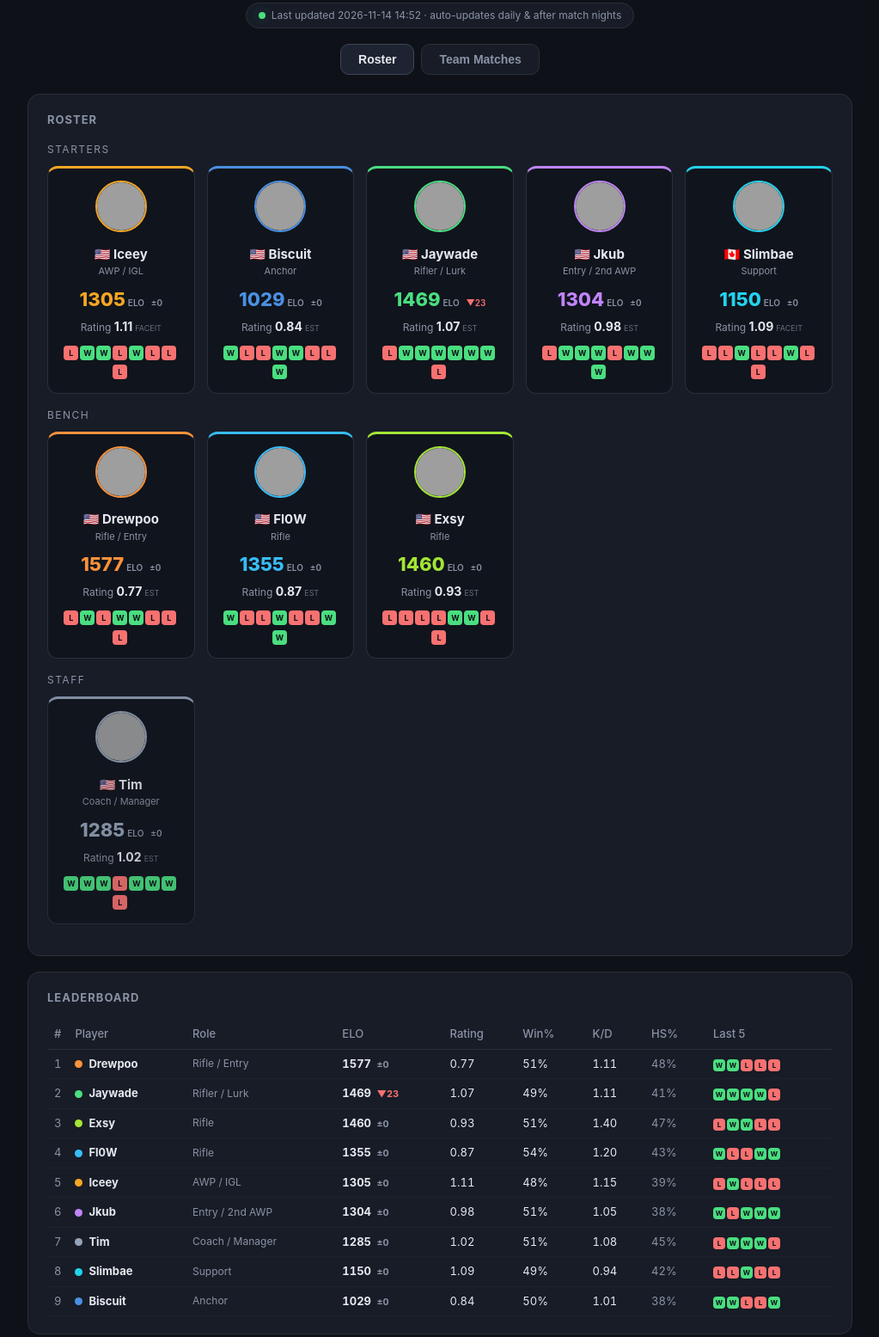
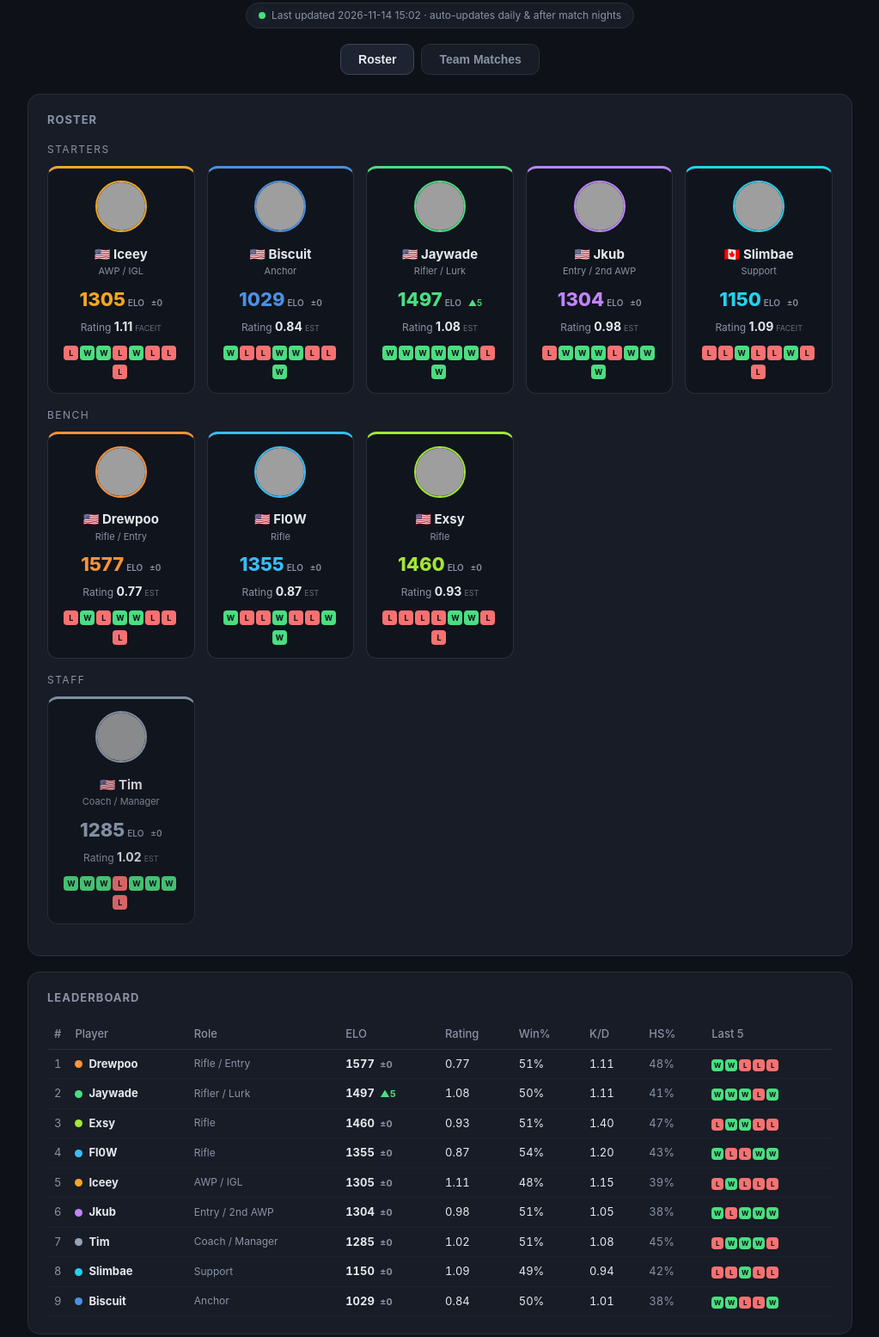
Before and after one commit to Iceey1/faceit-tracker, a plain HTML site: page index.html in a window 1280 px wide. Shown: the part 99-1654 px from the top of the page at 86% size, without its empty margins (128-1151 px from the left). Drawn offline with Linux system fonts and the light colour scheme; grey boxes are pictures that could not be loaded.

Commit message:
update dashboard 2026-11-14 15:02

```diff
--- a/index.html
+++ b/index.html
@@ -92,7 +92,7 @@ h1{font-size:30px;margin:0 0 3px;letter-spacing:1px;font-weight:800}
       <div class="hdr">
         <h1>EQUANIMITY</h1>
         <div class="hsub"><a href="https://www.faceit.com/en/cs2/league/ESEA%20League/a14b8616-45b9-4581-8637-4dfd0b5f6af8/ec187700-30e2-4245-b5e2-daa762db12fc/overview" target="_blank" rel="noopener">ESEA S58 · NA Open 1-8 East</a></div>
-        <div class="updated"><span class="dot-live"></span>Last updated 2026-11-14 14:52 · auto-updates daily & after match nights</div>
+        <div class="updated"><span class="dot-live"></span>Last updated 2026-11-14 15:02 · auto-updates daily & after match nights</div>
       </div>
       <div class="tabs">
         <button class="tabbtn active" data-t="roster" onclick="showTab('roster')">Roster</button>
@@ -117,9 +117,9 @@ h1{font-size:30px;margin:0 0 3px;letter-spacing:1px;font-weight:800}
       <img class="rc-av" src="https://assets.faceit-cdn.net/avatars/17728215-63bb-4024-bb09-7b28bbcce73f_1550856076782.png" alt="" onerror="this.style.display='none'">
       <div class="rc-name">🇺🇸 Jaywade</div>
       <div class="rc-role">Rifler / Lurk</div>
-      <div class="rc-elo">1469<span>ELO</span> <span class="dl down">▼23</span></div>
-      <div class="rc-rat">Rating <b>1.07</b><span>est</span></div>
-      <div class="rc-wl"><span class="wl l">L</span><span class="wl w">W</span><span class="wl w">W</span><span class="wl w">W</span><span class="wl w">W</span><span class="wl w">W</span><span class="wl w">W</span><span class="wl l">L</span></div>
+      <div class="rc-elo">1497<span>ELO</span> <span class="dl up">▲5</span></div>
+      <div class="rc-rat">Rating <b>1.08</b><span>est</span></div>
+      <div class="rc-wl"><span class="wl w">W</span><span class="wl w">W</span><span class="wl w">W</span><span class="wl w">W</span><span class="wl w">W</span><span class="wl w">W</span><span class="wl l">L</span><span class="wl w">W</span></div>
     </div><div class="rcard " style="--c:#c084fc">
       <img class="rc-av" src="https://distribution.faceit-cdn.net/images/5635b392-679c-4e17-80aa-38d7977b0902.jpg" alt="" onerror="this.style.display='none'">
       <div class="rc-name">🇺🇸 Jkub</div>
@@ -180,12 +180,12 @@ h1{font-size:30px;margin:0 0 3px;letter-spacing:1px;font-weight:800}
           <td class="lb-rank">2</td>
           <td class="lb-name"><span class="lb-dot" style="background:#4ade80"></span>Jaywade</td>
           <td class="lb-role">Rifler / Lurk</td>
-          <td class="lb-elo">1469 <span class="dl down">▼23</span></td>
-          <td>1.07</td>
-          <td>49%</td>
+          <td class="lb-elo">1497 <span class="dl up">▲5</span></td>
+          <td>1.08</td>
+          <td>50%</td>
           <td>1.11</td>
           <td class="dim">41%</td>
-          <td><div class="lb-wl"><span class="wl w">W</span><span class="wl w">W</span><span class="wl w">W</span><span class="wl w">W</span><span class="wl l">L</span></div></td>
+          <td><div class="lb-wl"><span class="wl w">W</span><span class="wl w">W</span><span class="wl w">W</span><span class="wl l">L</span><span class="wl w">W</span></div></td>
         </tr><tr>
           <td class="lb-rank">3</td>
           <td class="lb-name"><span class="lb-dot" style="background:#a3e635"></span>Exsy</td>
```
